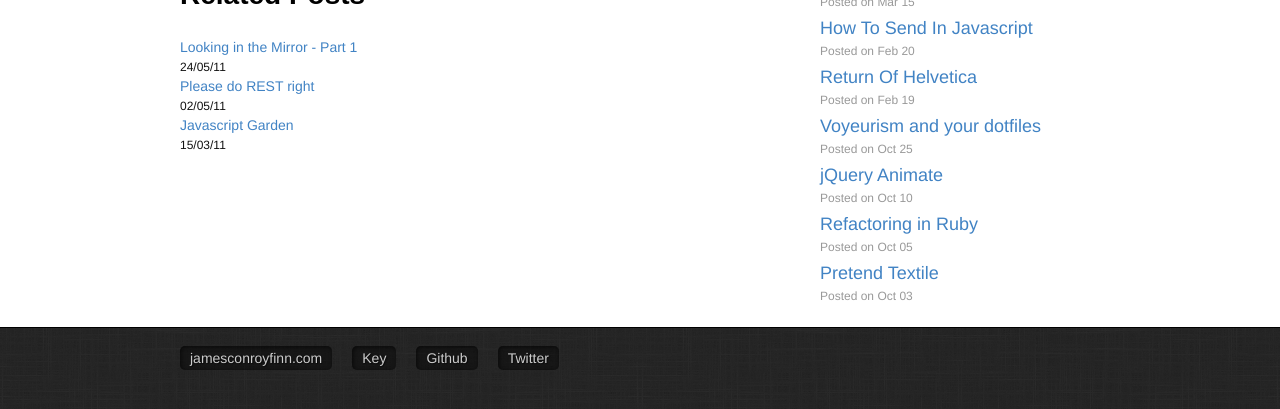
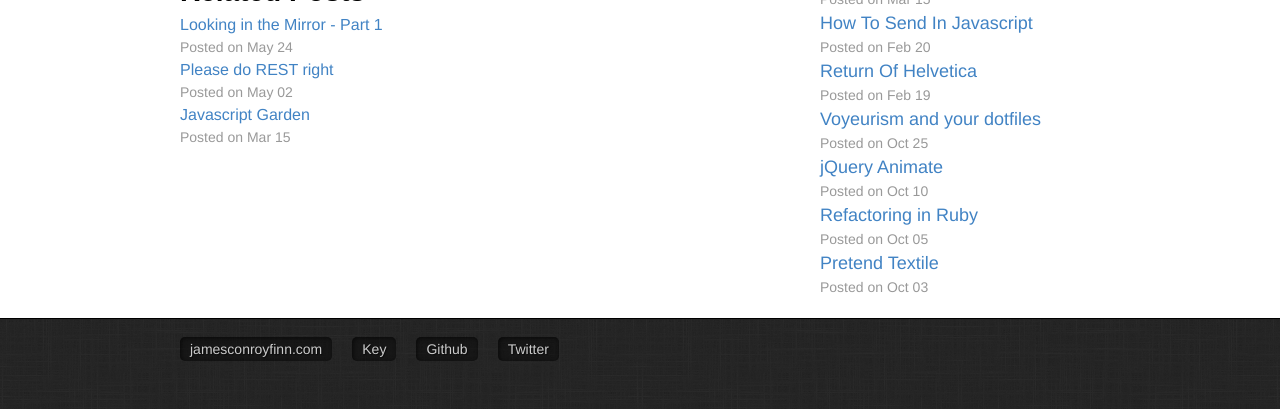
Before and after one commit to muthhus/jcf.github.com, a Jekyll site: the page built from _posts/2011-02-19-return-of-helvetica.markdown, in a window 1280 px wide, cut to the strip 324-733 px from the top of the page. Built offline with Jekyll 4.4.1, drawn with Linux system fonts in a browser that asks for light colours; some web fonts are replaced; Markdown is read by kramdown in place of the engine named in the settings.

Commit message:
Homogenise recent and related post styles

```diff
--- a/_compass/sass/screen.sass
+++ b/_compass/sass/screen.sass
@@ -103,9 +103,8 @@ body
       p
         margin: 0
 
-      p.date
-        width: 140px
-        font-size: 12px
+        &.date
+          color: #aaa
 
   a
     +hover-link
--- a/_includes/posts.textile
+++ b/_includes/posts.textile
@@ -6,7 +6,7 @@
       <a class="title" href="{{ post.url }}">{{ post.title }}</a>
     </p>
 
-    <p class="date">
+    <p class="meta">
       Posted on {{ post.date | date: '%b %d' }}
     </p>
 
--- a/_layouts/default.html
+++ b/_layouts/default.html
@@ -59,7 +59,7 @@
           {{ content }}
         </div>
 
-        <div id="recent-posts">
+        <div class="posts-list" id="recent-posts">
           <aside role="sidebar">
             <h2>Posts</h2>
              {% include posts.textile %}
--- a/_layouts/post.html
+++ b/_layouts/post.html
@@ -6,7 +6,7 @@ layout: default
   {{ content }}
 </article>
 
-<div id="related-posts">
+<div class="posts-list" id="related-posts">
   <h2>Related Posts</h2>
   <ul class="posts">
     {% for post in site.related_posts limit:3 %}
@@ -15,8 +15,8 @@ layout: default
           <a class="title" href="{{ post.url }}">{{ post.title }}</a>
         </p>
 
-        <p class="date">
-          {{ post.date | date: '%d/%m/%y' }}
+        <p class="meta">
+          Posted on {{ post.date | date: '%b %d' }}
         </p>
       </li>
     {% endfor %}
```
Also changed, not shown: _compass/sass/partials/_recent_posts.sass (+20 -16 lines), stylesheets/screen.css.
